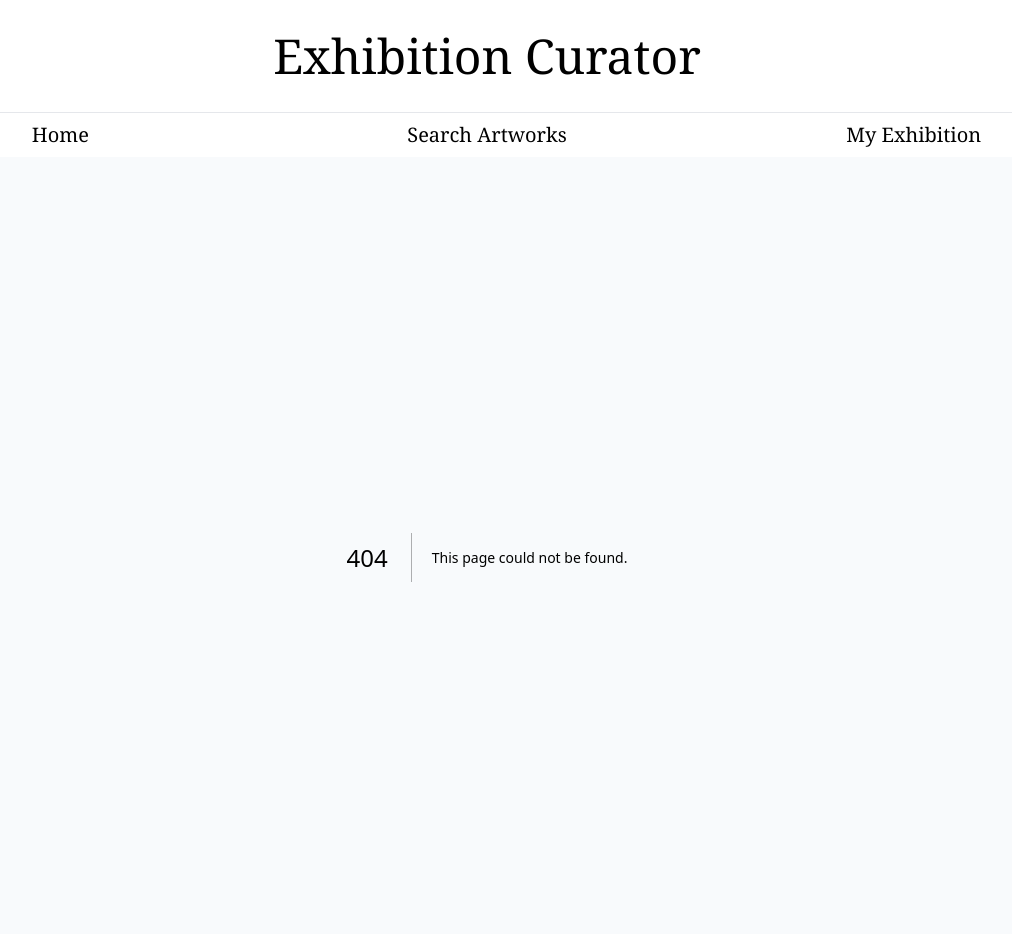
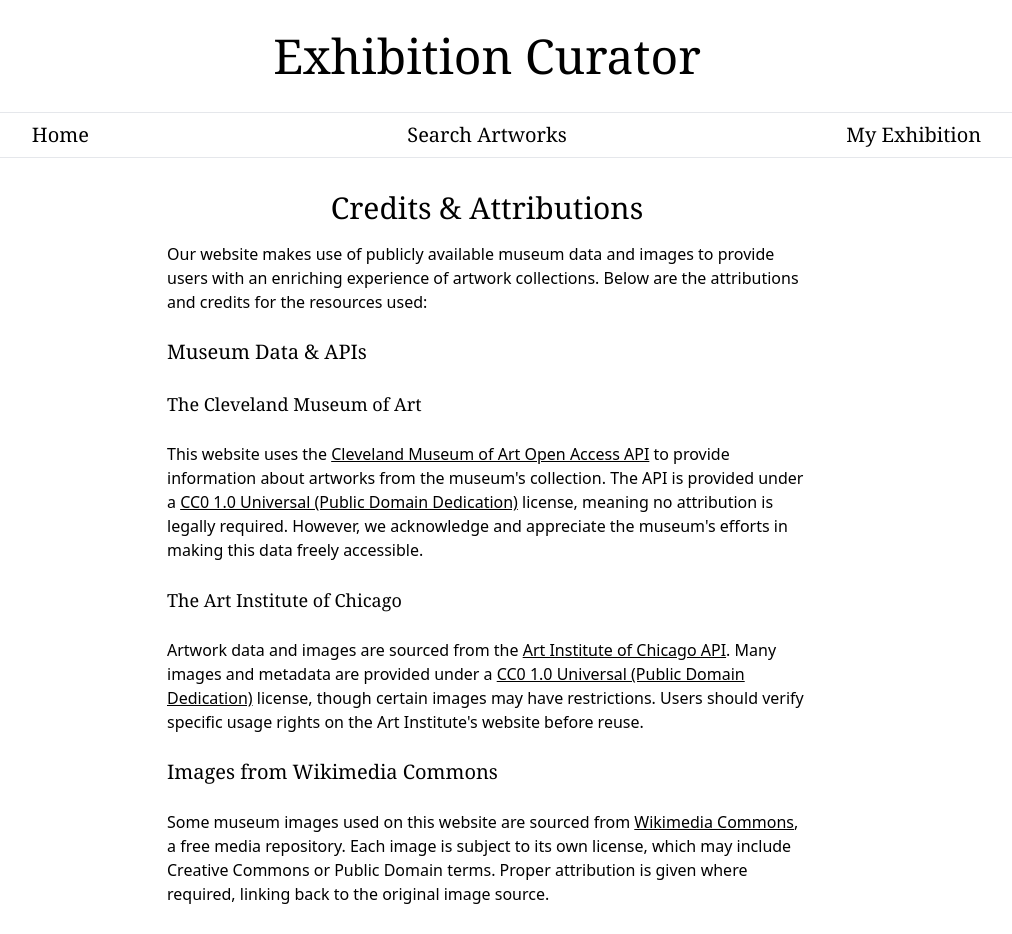
Before and after one commit to ZviHaffner/exhibition-curator, a Next.js app: page /credits in a window 1280 px wide. Before the commit this address had no page. Shown: the top 934 px of the page, without its empty margins (153-1165 px from the left). Built offline with nearby package versions, Linux system fonts and the light colour scheme.

Commit message:
Creates credits page to attribute data to their sources

```diff
--- /dev/null
+++ b/src/app/credits/page.jsx
@@ -0,0 +1,99 @@
+const Credits = () => {
+  return (
+    <div className="bg-white border-y">
+      <div className="w-1/2 mx-auto pt-8">
+        <h1 className="text-center font-serif text-3xl">
+          Credits & Attributions
+        </h1>
+        <article className="mt-4 pb-8">
+          <p>
+            Our website makes use of publicly available museum data and images to
+            provide users with an enriching experience of artwork collections.
+            Below are the attributions and credits for the resources used:
+          </p>
+          <br />
+          <section>
+            <h2 className="font-serif text-xl">Museum Data & APIs</h2>
+            <br />
+            <h3 className="font-serif text-lg">The Cleveland Museum of Art</h3>
+            <br />
+            <p>
+              This website uses the <a
+                href="https://openaccess-api.clevelandart.org/"
+                target="_blank"
+                rel="noopener noreferrer"
+                className="underline hover:text-gray-400"
+              >Cleveland Museum of Art Open Access API</a> to
+              provide information about artworks from the museum's collection. The
+              API is provided under a{" "}
+              <a
+                href="https://creativecommons.org/publicdomain/zero/1.0/"
+                target="_blank"
+                rel="noopener noreferrer"
+                className="underline hover:text-gray-400"
+              >
+                CC0 1.0 Universal (Public Domain Dedication)
+              </a>{" "}
+              license, meaning no attribution is legally required. However, we
+              acknowledge and appreciate the museum's efforts in making this data
+              freely accessible.
+            </p>
+            <br />
+            <h3 className="font-serif text-lg">The Art Institute of Chicago</h3>
+            <br />
+            <p>
+              Artwork data and images are sourced from the{" "}
+              <a
+                href="https://api.artic.edu/docs/"
+                target="_blank"
+                rel="noopener noreferrer"
+                className="underline hover:text-gray-400"
+              >
+                Art Institute of Chicago API
+              </a>
+              . Many images and metadata are provided under a{" "}
+              <a
+                href="https://creativecommons.org/publicdomain/zero/1.0/"
+                target="_blank"
+                rel="noopener noreferrer"
+                className="underline hover:text-gray-400"
+              >
+                CC0 1.0 Universal (Public Domain Dedication)
+              </a>{" "}
+              license, though certain images may have restrictions. Users should
+              verify specific usage rights on the Art Institute's website before
+              reuse.
+            </p>
+          </section>
+          <br />
+          <section>
+            <h2 className="font-serif text-xl">Images from Wikimedia Commons</h2>
+            <br />
+            <p>
+              Some museum images used on this website are sourced from{" "}
+              <a
+                href="https://commons.wikimedia.org/"
+                target="_blank"
+                rel="noopener noreferrer"
+                className="underline hover:text-gray-400"
+              >
+                Wikimedia Commons
+              </a>
+              , a free media repository. Each image is subject to its own license,
+              which may include Creative Commons or Public Domain terms. Proper
+              attribution is given where required, linking back to the original
+              image source.
+            </p>
+          </section>
+          <br />
+          <p>
+            If you believe any attribution is missing or incorrect, please contact
+            us, and we will promptly address the issue.
+          </p>
+        </article>
+      </div>
+    </div>
+  );
+};
+
+export default Credits;
```
